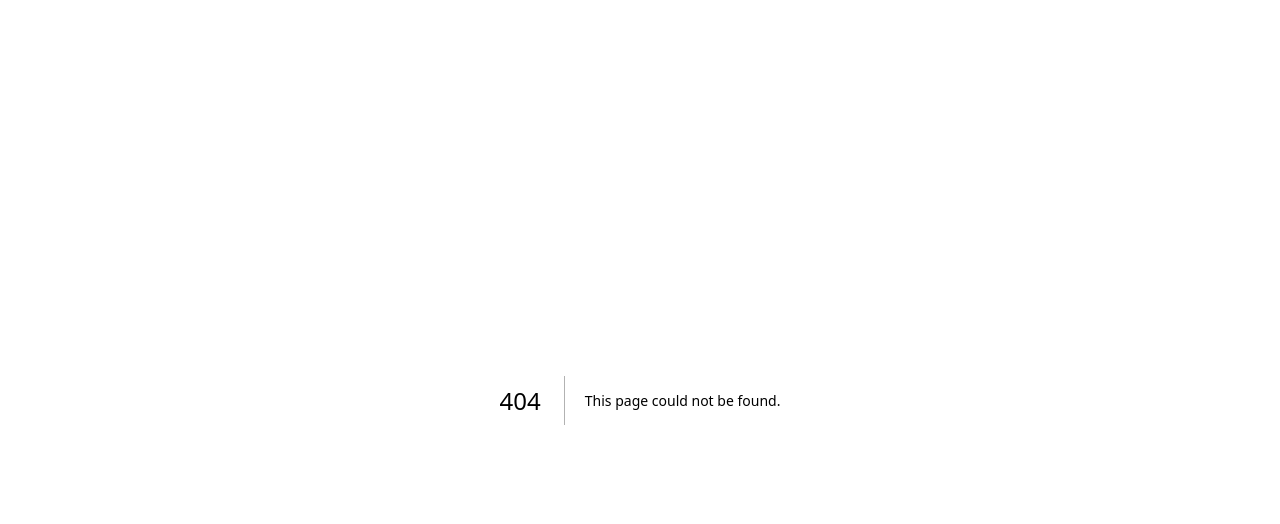
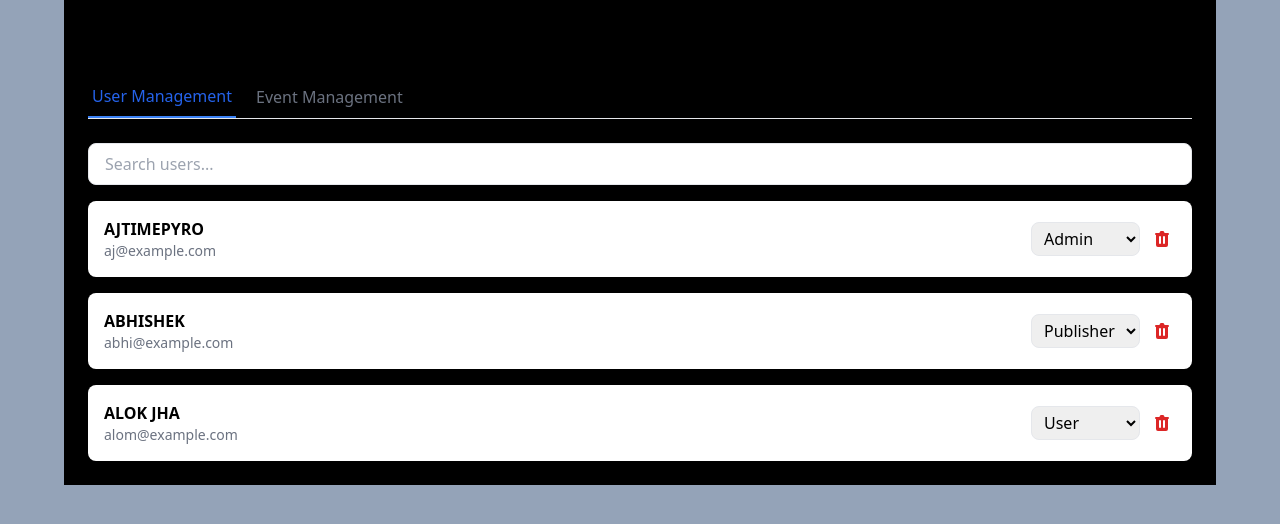
Before and after one commit to 10-abhi/event-maxxing, a Next.js app: page /admin in a window 1280 px wide. Before the commit this address had no page. Shown: the top 524 px of the page. Built offline with nearby package versions, Linux system fonts and the light colour scheme.

Commit message:
adding admin comp

```diff
--- /dev/null
+++ b/app/admin/page.js
@@ -0,0 +1,9 @@
+import AdminDashboard from "@/components/admin";
+
+export default function Home() {
+    return (
+      <div className=" h-screen w-screen bg-slate-400">
+      <AdminDashboard></AdminDashboard>
+      </div>
+    );
+  }
--- /dev/null
+++ b/components/admin.js
@@ -0,0 +1,168 @@
+"use client"
+import React, { useState } from 'react';
+
+const AdminDashboard = () => {
+  // Sample data - in real app, this would come from your backend
+  const [users, setUsers] = useState([
+    { id: 1, name: 'AJTIMEPYRO', email: 'aj@example.com', role: 'admin' },
+    { id: 2, name: 'ABHISHEK', email: 'abhi@example.com', role: 'publisher' },
+    { id: 3, name: 'ALOK JHA', email: 'alom@example.com', role: 'user' },
+  ]);
+
+  const [events, setEvents] = useState([
+    { id: 1, title: 'Hackfest', date: '2024-07-15', status: 'published' },
+    { id: 2, title: 'Cobe Cubicles', date: '2024-08-20', status: 'draft' },
+  ]);
+
+  const [activeTab, setActiveTab] = useState('users');
+  const [searchTerm, setSearchTerm] = useState('');
+
+  const handleRoleChange = (userId, newRole) => {
+    setUsers(users.map(user =>
+      user.id === userId ? { ...user, role: newRole } : user
+    ));
+  };
+
+  const handleRemoveUser = (userId) => {
+    setUsers(users.filter(user => user.id !== userId));
+  };
+
+  const handleDeleteEvent = (eventId) => {
+    setEvents(events.filter(event => event.id !== eventId));
+  };
+
+  const filteredUsers = users.filter(user =>
+    user.name.toLowerCase().includes(searchTerm.toLowerCase()) ||
+    user.email.toLowerCase().includes(searchTerm.toLowerCase())
+  );
+
+  const UserManagement = () => (
+    <div className="space-y-4">
+      <div className="relative">
+        <input
+          type="text"
+          placeholder="Search users..."
+          className="w-full px-4 py-2 border rounded-lg focus:ring-2 focus:ring-blue-500 focus:border-blue-500"
+          onChange={(e) => setSearchTerm(e.target.value)}
+        />
+      </div>
+
+      <div className="grid gap-4">
+        {filteredUsers.map(user => (
+          <div key={user.id} className="bg-white p-4 rounded-lg shadow">
+            <div className="flex items-center justify-between">
+              <div>
+                <h3 className="font-semibold">{user.name}</h3>
+                <p className="text-sm text-gray-500">{user.email}</p>
+              </div>
+              <div className="flex items-center gap-2">
+                <select
+                  value={user.role}
+                  onChange={(e) => handleRoleChange(user.id, e.target.value)}
+                  className="px-2 py-1 border rounded-lg focus:ring-2 focus:ring-blue-500"
+                >
+                  <option value="user">User</option>
+                  <option value="publisher">Publisher</option>
+                  <option value="admin">Admin</option>
+                </select>
+                <button
+                  onClick={() => handleRemoveUser(user.id)}
+                  className="p-1 text-red-600 hover:bg-red-100 rounded-lg"
+                >
+                  <svg xmlns="http://www.w3.org/2000/svg" className="h-5 w-5" viewBox="0 0 20 20" fill="currentColor">
+                    <path fillRule="evenodd" d="M9 2a1 1 0 00-.894.553L7.382 4H4a1 1 0 000 2v10a2 2 0 002 2h8a2 2 0 002-2V6a1 1 0 100-2h-3.382l-.724-1.447A1 1 0 0011 2H9zM7 8a1 1 0 012 0v6a1 1 0 11-2 0V8zm5-1a1 1 0 00-1 1v6a1 1 0 102 0V8a1 1 0 00-1-1z" clipRule="evenodd" />
+                  </svg>
+                </button>
+              </div>
+            </div>
+          </div>
+        ))}
+      </div>
+    </div>
+  );
+
+  const EventManagement = () => (
+    <div className="space-y-4">
+      <button className="w-full bg-blue-500 text-white px-4 py-2 rounded-lg hover:bg-blue-600 flex items-center justify-center">
+        <svg xmlns="http://www.w3.org/2000/svg" className="h-5 w-5 mr-2" viewBox="0 0 20 20" fill="currentColor">
+          <path fillRule="evenodd" d="M10 3a1 1 0 011 1v5h5a1 1 0 110 2h-5v5a1 1 0 11-2 0v-5H4a1 1 0 110-2h5V4a1 1 0 011-1z" clipRule="evenodd" />
+        </svg>
+        Add New Event
+      </button>
+
+      <div className="grid gap-4">
+        {events.map(event => (
+          <div key={event.id} className="bg-white p-4 rounded-lg shadow">
+            <div className="flex items-center justify-between">
+              <div>
+                <h3 className="font-semibold">{event.title}</h3>
+                <p className="text-sm text-gray-500">{event.date}</p>
+                <span className={`inline-block px-2 py-1 text-xs rounded-full ${
+                  event.status === 'published'
+                    ? 'bg-green-100 text-green-800'
+                    : 'bg-gray-100 text-gray-800'
+                }`}>
+                  {event.status}
+                </span>
+              </div>
+              <div className="flex items-center gap-2">
+                <button className="p-1 text-gray-600 hover:bg-gray-100 rounded-lg">
+                  <svg xmlns="http://www.w3.org/2000/svg" className="h-5 w-5" viewBox="0 0 20 20" fill="currentColor">
+                    <path d="M13.586 3.586a2 2 0 112.828 2.828l-.793.793-2.828-2.828.793-.793zM11.379 5.793L3 14.172V17h2.828l8.38-8.379-2.83-2.828z" />
+                  </svg>
+                </button>
+                <button
+                  onClick={() => handleDeleteEvent(event.id)}
+                  className="p-1 text-red-600 hover:bg-red-100 rounded-lg"
+                >
+                  <svg xmlns="http://www.w3.org/2000/svg" className="h-5 w-5" viewBox="0 0 20 20" fill="currentColor">
+                    <path fillRule="evenodd" d="M9 2a1 1 0 00-.894.553L7.382 4H4a1 1 0 000 2v10a2 2 0 002 2h8a2 2 0 002-2V6a1 1 0 100-2h-3.382l-.724-1.447A1 1 0 0011 2H9zM7 8a1 1 0 012 0v6a1 1 0 11-2 0V8zm5-1a1 1 0 00-1 1v6a1 1 0 102 0V8a1 1 0 00-1-1z" clipRule="evenodd" />
+                  </svg>
+                </button>
+              </div>
+            </div>
+          </div>
+        ))}
+      </div>
+    </div>
+  );
+
+  return (
+    <div className="p-6 max-w-6xl mx-auto bg-black">
+      <h1 className="text-3xl font-bold mb-6">Admin Dashboard</h1>
+
+      {/* Tabs */}
+      <div className="border-b mb-6">
+        <div className="flex gap-4">
+          <button
+            onClick={() => setActiveTab('users')}
+            className={`pb-2 px-1 ${
+              activeTab === 'users'
+                ? 'border-b-2 border-blue-500 text-blue-600'
+                : 'text-gray-500 hover:text-gray-700'
+            }`}
+          >
+            User Management
+          </button>
+          <button
+            onClick={() => setActiveTab('events')}
+            className={`pb-2 px-1 ${
+              activeTab === 'events'
+                ? 'border-b-2 border-blue-500 text-blue-600'
+                : 'text-gray-500 hover:text-gray-700'
+            }`}
+          >
+            Event Management
+          </button>
+        </div>
+      </div>
+
+      {/* Tab Content */}
+      <div>
+        {activeTab === 'users' ? <UserManagement /> : <EventManagement />}
+      </div>
+    </div>
+  );
+};
+
+export default AdminDashboard;
--- a/components/event.js
+++ b/components/event.js
@@ -27,7 +27,7 @@ const EventsSection = () => {
     if (isHovered) {
       const interval = setInterval(() => {
         nextSlide();
-      },10000);
+      },3000);
       // return () => {
       //   clearInterval(interval);
       // };
```
